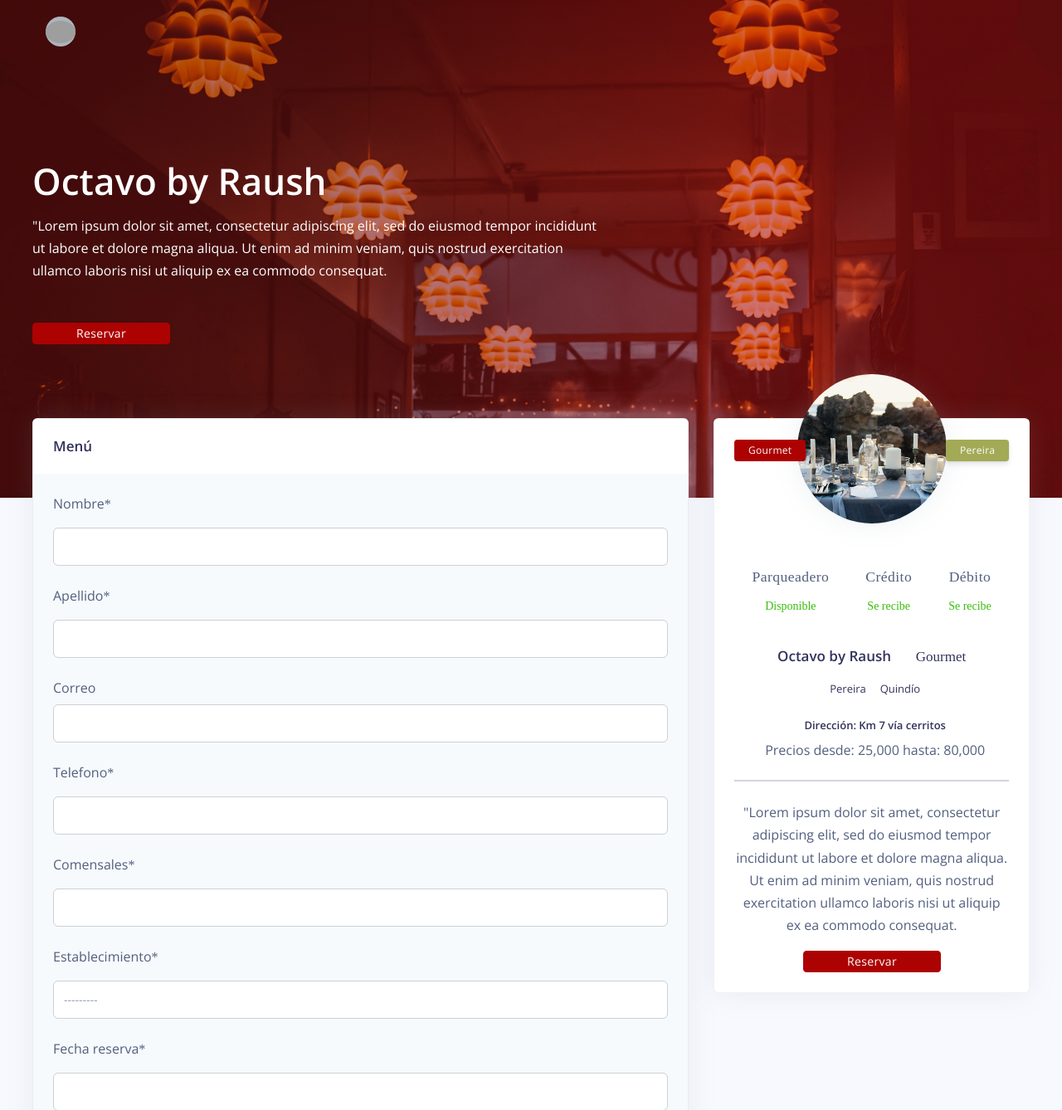
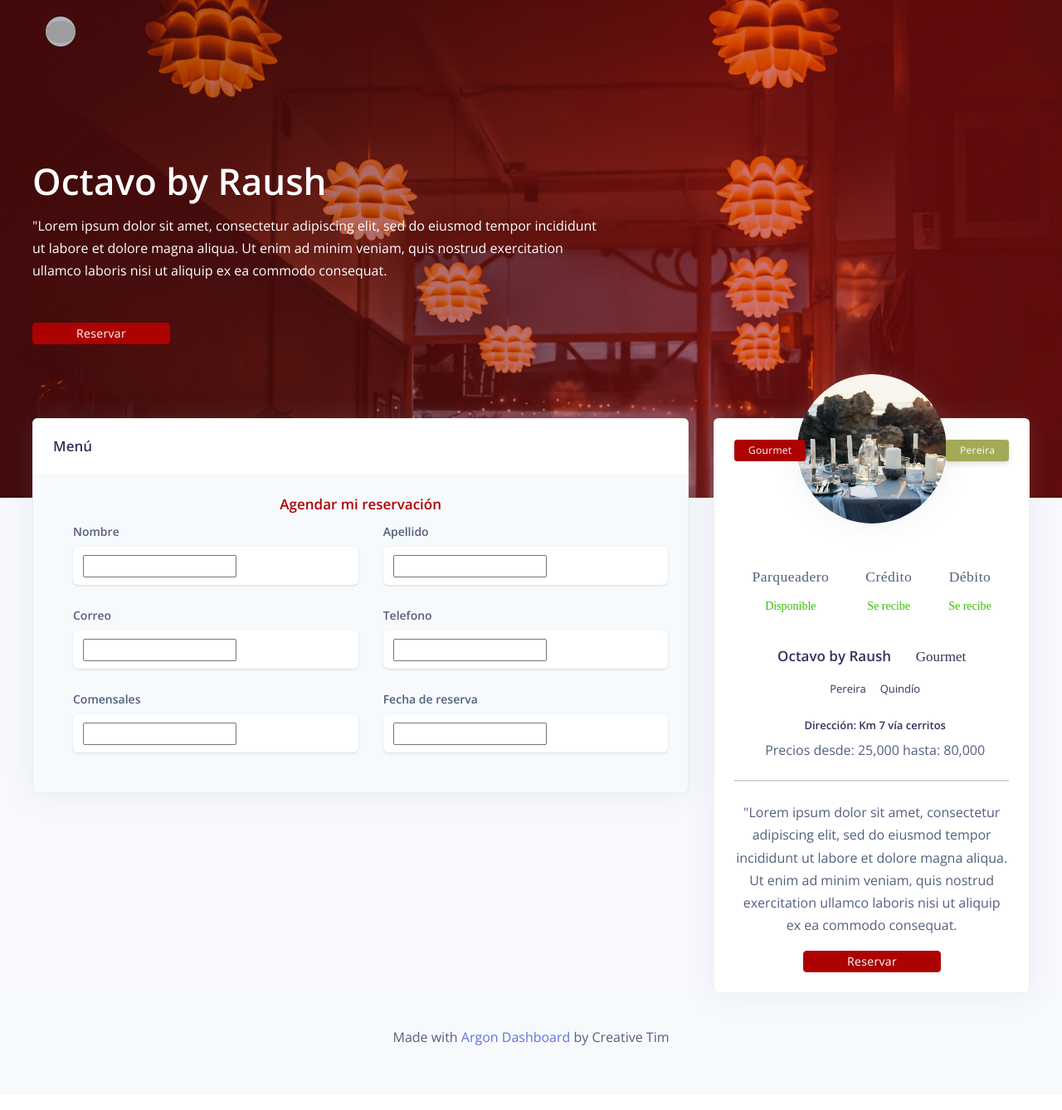
Before and after one commit to nayrugodness/backend-python, a Django app: page /establecimiento/octavo in a window 1280 px wide. Shown: the top 1338 px of the page at 83% size. After the commit the page ends 1260 px from the top, so only its background shows below. Run offline with Django 3.2, Linux system fonts and the light colour scheme; data comes from the database, SQL or seed files in the repository; some libraries are stand-ins or nearby versions; grey boxes are pictures that could not be loaded.

Commit message:
adding reservation form with labels

```diff
--- a/myapp/templates/app/detalle.html
+++ b/myapp/templates/app/detalle.html
@@ -202,86 +202,71 @@
                   </div>
 
               {% endfor %}
-              <!--
-                <h6 class="heading-small text-muted mb-4">Agendar mi reservación</h6>
+              {% csrf_token %}
+
+              <form method="post">
+                <h3 class="" style="text-align:center; color: #AC0202;">Agendar mi reservación</h3>
                 <div class="pl-lg-4">
                   <div class="row">
                     <div class="col-lg-6">
                       <div class="form-group focused">
-                        <label class="form-control-label" for="input-username">Username</label>
-                        <input type="text" id="input-username" class="form-control form-control-alternative" placeholder="Username" value="lucky.jesse">
+                        <label class="form-control-label">Nombre</label>
+                        <div class="form-control form-control-alternative" placeholder="First name" value="Lucky">
+                          {{ form.nombre }}
+                        </div>
                       </div>
                     </div>
                     <div class="col-lg-6">
-                      <div class="form-group">
-                        <label class="form-control-label" for="input-email">Email address</label>
-                        <input type="email" id="input-email" class="form-control form-control-alternative" placeholder="jesse@example.com">
+                      <div class="form-group focused">
+                        <label class="form-control-label">Apellido</label>
+                        <div class="form-control form-control-alternative" placeholder="First name" value="Lucky">
+                          {{ form.apellido }}
+                        </div>
                       </div>
                     </div>
                   </div>
                   <div class="row">
                     <div class="col-lg-6">
                       <div class="form-group focused">
-                        <label class="form-control-label" for="input-first-name">First name</label>
-                        <input type="text" id="input-first-name" class="form-control form-control-alternative" placeholder="First name" value="Lucky">
+                        <label class="form-control-label">Correo</label>
+                        <div class="form-control form-control-alternative" placeholder="First name" value="Lucky">
+                          {{ form.correo }}
+                        </div>
                       </div>
                     </div>
                     <div class="col-lg-6">
                       <div class="form-group focused">
-                        <label class="form-control-label" for="input-last-name">Last name</label>
-                        <input type="text" id="input-last-name" class="form-control form-control-alternative" placeholder="Last name" value="Jesse">
+                        <label class="form-control-label">Telefono</label>
+                        <div class="form-control form-control-alternative" placeholder="First name" value="Lucky">
+                          {{ form.telefono }}
+                        </div>
                       </div>
                     </div>
                   </div>
                 </div>
-                <hr class="my-4">
-                -- Address --
-                <h6 class="heading-small text-muted mb-4">Contact information</h6>
                 <div class="pl-lg-4">
                   <div class="row">
-                    <div class="col-md-12">
+                    <div class="col-lg-6">
                       <div class="form-group focused">
-                        <label class="form-control-label" for="input-address">Address</label>
-                        <input id="input-address" class="form-control form-control-alternative" placeholder="Home Address" value="Bld Mihail Kogalniceanu, nr. 8 Bl 1, Sc 1, Ap 09" type="text">
+                        <label class="form-control-label">Comensales</label>
+                        <div class="form-control form-control-alternative" placeholder="First name" value="Lucky">
+                          {{ form.comensales }}
+                        </div>
+                      </div>
+                    </div>
+                    <div class="col-lg-6">
+                      <div class="form-group focused">
+                        <label class="form-control-label">Fecha de reserva</label>
+                        <div class="form-control form-control-alternative" placeholder="First name" value="Lucky">
+                          {{ form.fecha_reserva }}
+                        </div>
                       </div>
                     </div>
                   </div>
-                  <div class="row">
-                    <div class="col-lg-4">
-                      <div class="form-group focused">
-                        <label class="form-control-label" for="input-city">City</label>
-                        <input type="text" id="input-city" class="form-control form-control-alternative" placeholder="City" value="New York">
-                      </div>
-                    </div>
-                    <div class="col-lg-4">
-                      <div class="form-group focused">
-                        <label class="form-control-label" for="input-country">Country</label>
-                        <input type="text" id="input-country" class="form-control form-control-alternative" placeholder="Country" value="United States">
-                      </div>
-                    </div>
-                    <div class="col-lg-4">
-                      <div class="form-group">
-                        <label class="form-control-label" for="input-country">Postal code</label>
-                        <input type="number" id="input-postal-code" class="form-control form-control-alternative" placeholder="Postal code">
-                      </div>
-                    </div>
-                  </div>
+
                 </div>
-                <hr class="my-4">
-                -- Description --
-                <h6 class="heading-small text-muted mb-4">About me</h6>
-                <div class="pl-lg-4">
-                  <div class="form-group focused">
-                    <label>About Me</label>
-                    <textarea rows="4" class="form-control form-control-alternative" placeholder="A few words about you ...">A beautiful Dashboard for Bootstrap 4. It is Free and Open Source.</textarea>
-                  </div>
-                </div>
-              </form>-->
-              {% csrf_token %}
-              {{ form | crispy }}
-              {% for form_field in form %}
-                  {{ form_field }}
-              {% endfor %}
+              </form>
+
             </div>
           </div>
         </div>
```
